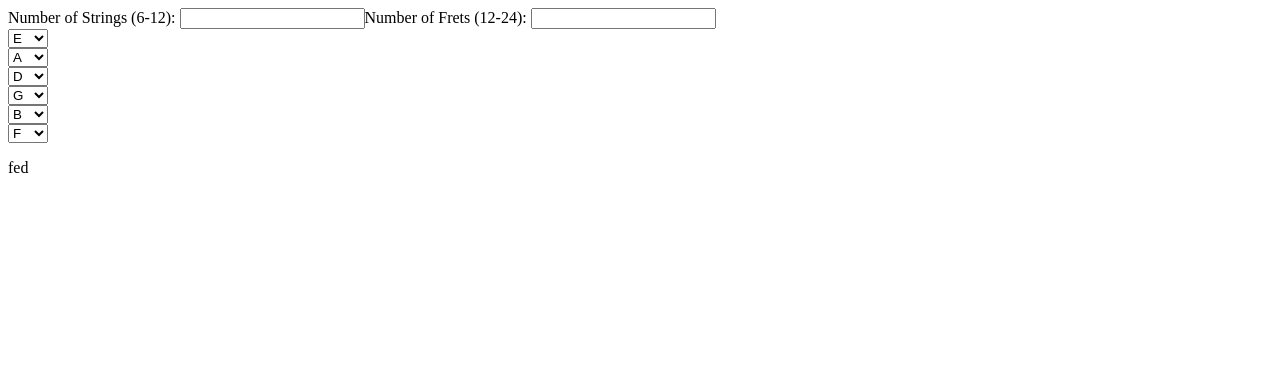
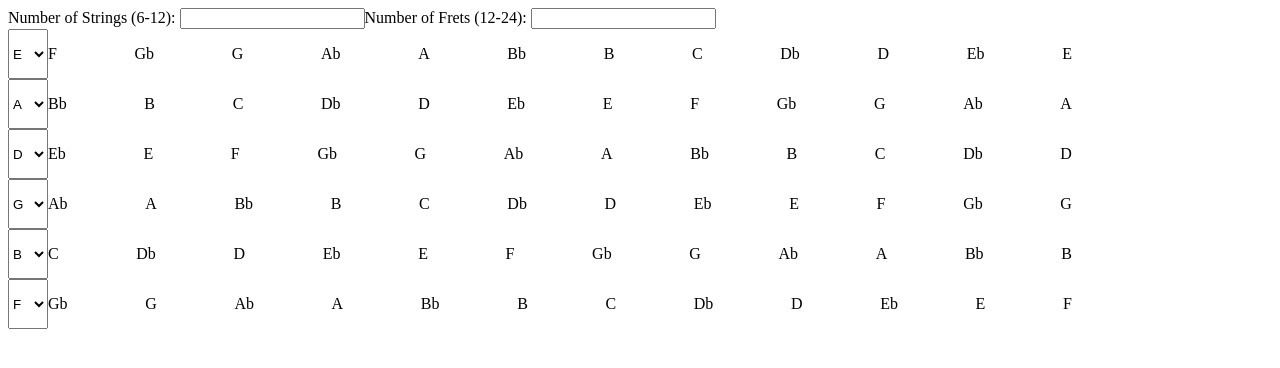
Before and after one commit to ShirelleW/RiffTheory, a Next.js app: page /Controls in a window 1280 px wide. Shown: the top 368 px of the page. Built offline with nearby package versions, Linux system fonts and the light colour scheme.

Commit message:
Modified String component to display full scale based on user inputs

```diff
--- a/pages/Controls.jsx
+++ b/pages/Controls.jsx
@@ -2,6 +2,7 @@ import React from 'react'
 import { useState } from 'react';
 import { notes } from './utils';
 import String from './String';
+import styles from '../styles/Styles.module.css'
 
 const Controls = () => {
 
@@ -13,27 +14,27 @@ const Controls = () => {
     })
 
     const handleStrings = (e) => {
-        console.log(e.target.value)
         setNumOfStrings((e.target.value <= 12 && e.target.value > 0) ? e.target.value : 6)
         if (e.target.value < 6) {
             const originalSet = { 1: "E", 2: "A", 3: "D", 4: "G", 5: "B", 6: "F" }
 
-            let userSet = Object.fromEntries(Object.entries(originalSet).slice(0, e.target.value).map(entry => entry));
+            let userSet = Object.fromEntries(Object.entries(originalSet).slice(0, e.target.value));
             setStringSet(userSet)
         } else {
             // modify for > 10
             let userSet = { 1: "E", 2: "A", 3: "D", 4: "G", 5: "B", 6: "F" }
             let secondarySet = {
-                7: "Eb", 8: "Ab", 9: "Db", 10: "Gb", 11: "Bb", 12: "C"}
+                7: "Eb", 8: "Ab", 9: "Db", 10: "Gb", 11: "Bb", 12: "C"
+            }
 
-            userSet = Object.assign(userSet, Object.fromEntries(Object.entries(secondarySet).slice(0, e.target.value-6).map(entry => entry)))
+            userSet = Object.assign(userSet, Object.fromEntries(Object.entries(secondarySet).slice(0, e.target.value - 6)))
             setStringSet(userSet)
         }
     }
 
     const handleTunings = (e, stringNum) => {
         // making a copy of stringSet without modifying stringSet
-        let userTunings = Object.fromEntries(Object.entries(stringSet).map(entry => entry))
+        let userTunings = Object.fromEntries(Object.entries(stringSet))
 
         const newNote = e.target.value
         userTunings[stringNum] = newNote
@@ -44,6 +45,7 @@ const Controls = () => {
 
     return (
         <div>
+            {/* EDIT TO TAKE IN WHOLE NUMBER */}
             <form action="">
                 <label htmlFor="numOfStrings">Number of Strings (6-12): </label>
                 <input type="text" onChange={handleStrings} />
@@ -54,26 +56,26 @@ const Controls = () => {
             <div className="tuningSelector">
                 <form>
                     {
-                        Object.entries(stringSet).map(entry => entry).map((stringNotePairs) =>
+                        Object.entries(stringSet).map((stringNotePairs) =>
 
-                            <div className='openStrings'>
+                            <div className={styles.stringMapping}>
 
                                 <select value={stringNotePairs[1]} onChange={(e) => handleTunings(e, stringNotePairs[0])}>
                                     {
                                         notes.map((note) => <option value={note} >{note}</option>)
                                     }
                                 </select>
+                                <String
+                                    numOfFrets={numOfFrets}
+                                    stringSet={stringSet}
+                                    currentString={stringNotePairs}
+                                />
                             </div>
 
                         )
                     }
                 </form>
             </div>
-
-            <String
-                numOfFrets={numOfFrets}
-                stringSet={stringSet}
-            />
         </div>
     )
 }
--- a/pages/String.jsx
+++ b/pages/String.jsx
@@ -1,10 +1,43 @@
 import React from 'react'
+import { notes } from './utils'
+import styles from '../styles/Styles.module.css'
 
-const String = ( { stringSet, numOfFrets } ) => {
+const String = ({ stringSet, numOfFrets, currentString }) => {
 
-  console.log(stringSet)
+
+
+  // console.log(openNote)
+
+  let openNote = currentString[1]
+
+  const fretNote = (currentNote) => {
+    const nextNote = notes[notes.indexOf(currentNote) + 1] || "C"
+    return nextNote
+  }
+  const filler = 'abcdefghijklmnopqrstuvwxyz'.slice(0, numOfFrets)
+
+  const stringLayout = () => {
+    let noteLayout = [...filler]
+    let tempArr = []
+    noteLayout = noteLayout.map((ele) => {
+      const prevNote = tempArr[noteLayout.indexOf(ele) - 1]
+      const note = noteLayout.indexOf(ele) === 0 ? fretNote(openNote) : fretNote(prevNote)
+      tempArr.push(note)
+    })
+    return tempArr
+  }
+
+  const stringNoteLayout = stringLayout()
+
   return (
-    <p>fed</p>
+    <div id={styles.individualNotes}>
+      {
+        stringNoteLayout.map((note) =>
+          <p>{note}</p>
+        )
+      }
+    </div>
+
   )
 }
 
--- a/styles/Styles.module.css
+++ b/styles/Styles.module.css
@@ -1,13 +1,11 @@
-.fretDesign{
-    background-color: aqua;
-}
-.fretboardNotes{
-    width: 50vw;
+.stringMapping{
     display: flex;
     flex-direction: row;
+}
+
+#individualNotes{
+    width: 80vw;
+    display: flex;
+    justify-content: space-evenly;
     justify-content: space-between;
 }
-.individualNotes{
-    width: 12px;
-    height: 20px;
-}
```
